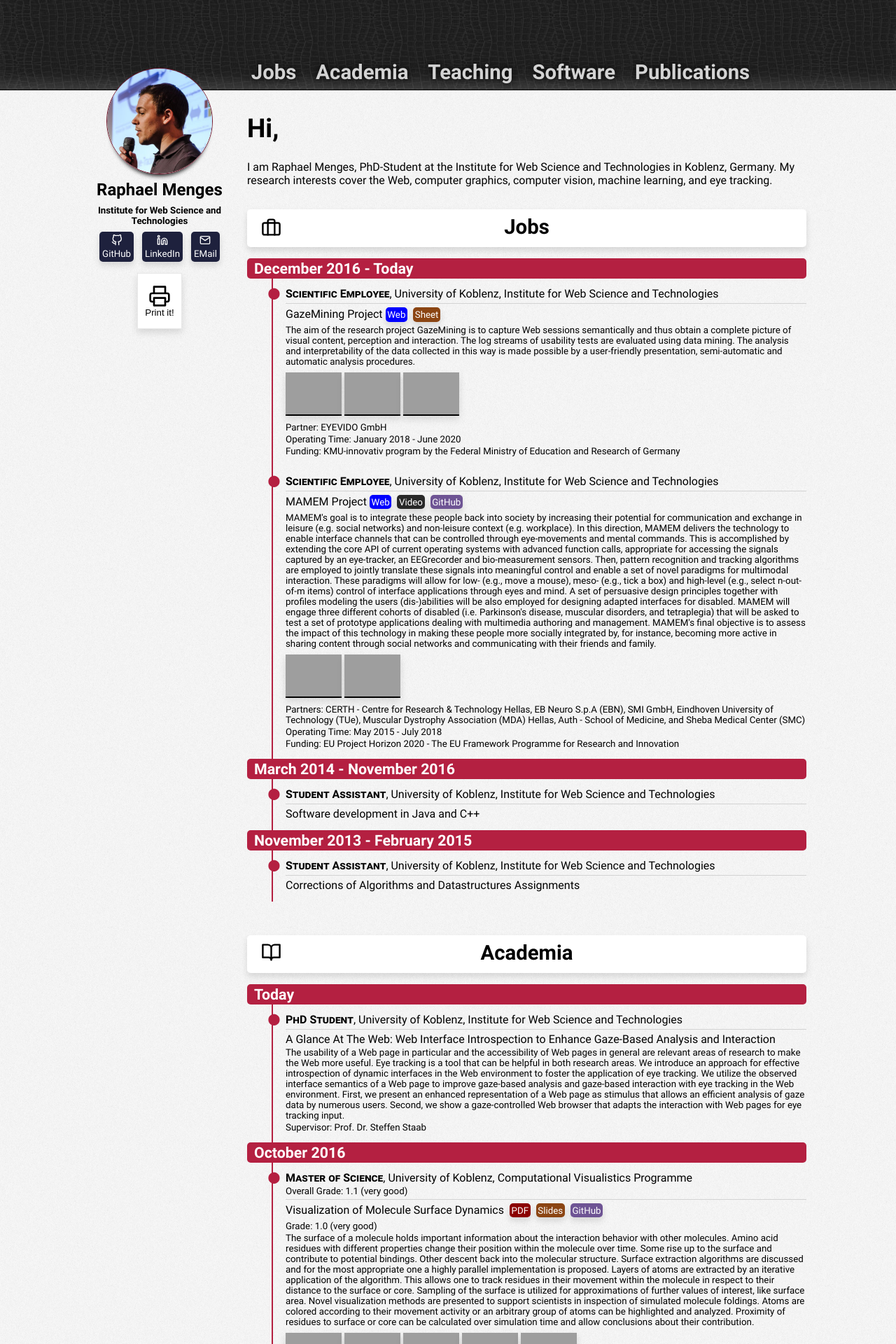
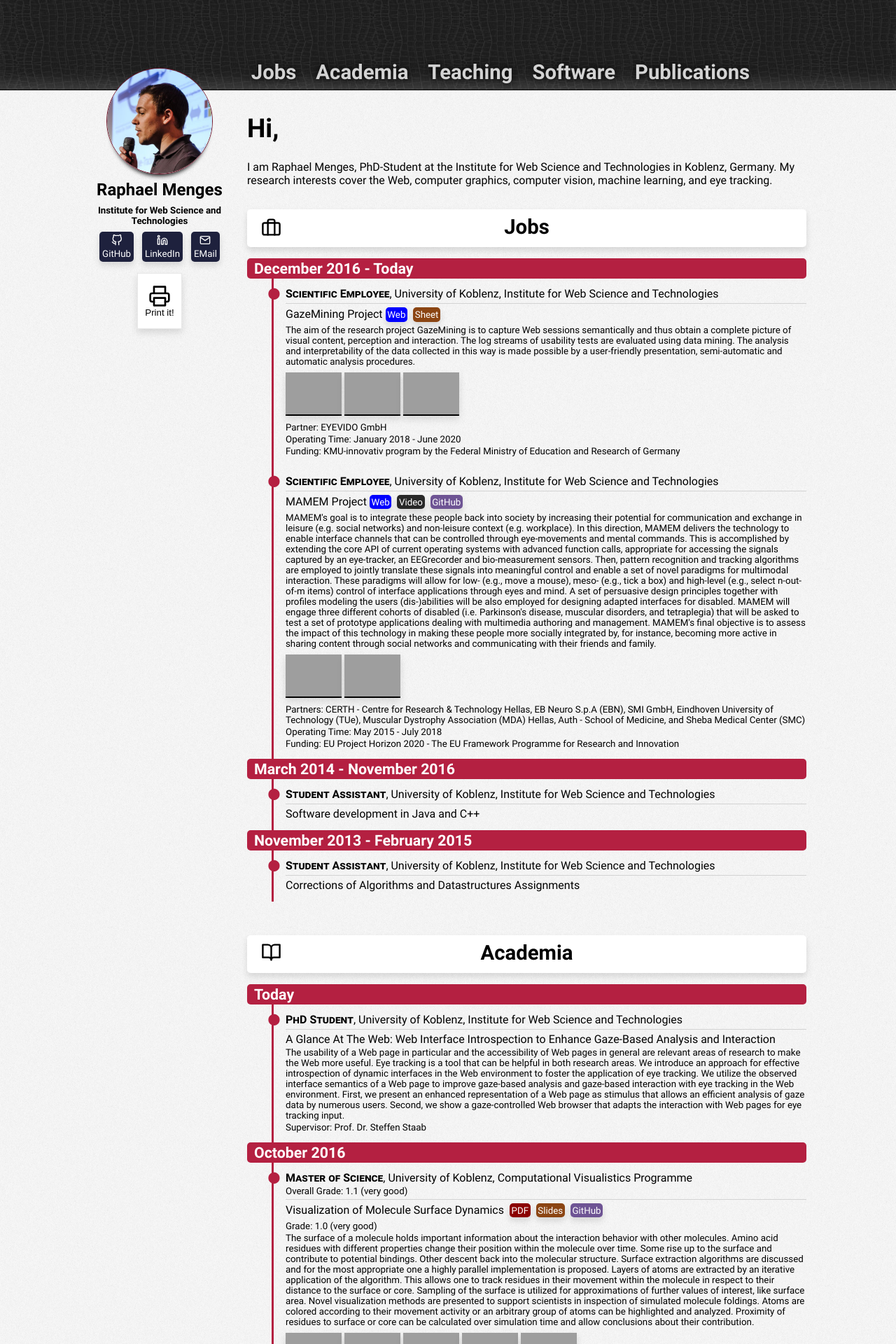
Before and after one commit to raphaelmenges/raphaelmenges.github.io, a Jekyll site: the page built from index.html, in a window 1280 px wide. Shown: the top 1920 px of the page at 70% size. Built offline with Jekyll 4.4.1, drawn with Linux system fonts in a browser that asks for light colours; a script that is not in the unit is left out; grey boxes are pictures that could not be loaded.

Commit message:
Update global.css

```diff
--- a/css/global.css
+++ b/css/global.css
@@ -353,7 +353,7 @@ a.social-github:hover,a.social-linkedin:hover,a.social-email:hover  {
 /* line */
 .timeline ol:before {
 	content: '';
-	border-left: solid 2px #b42041;
+	border-left: solid 3px #b42041;
 	position: absolute;
 	top: 0px;
 	bottom: 0px;
```
